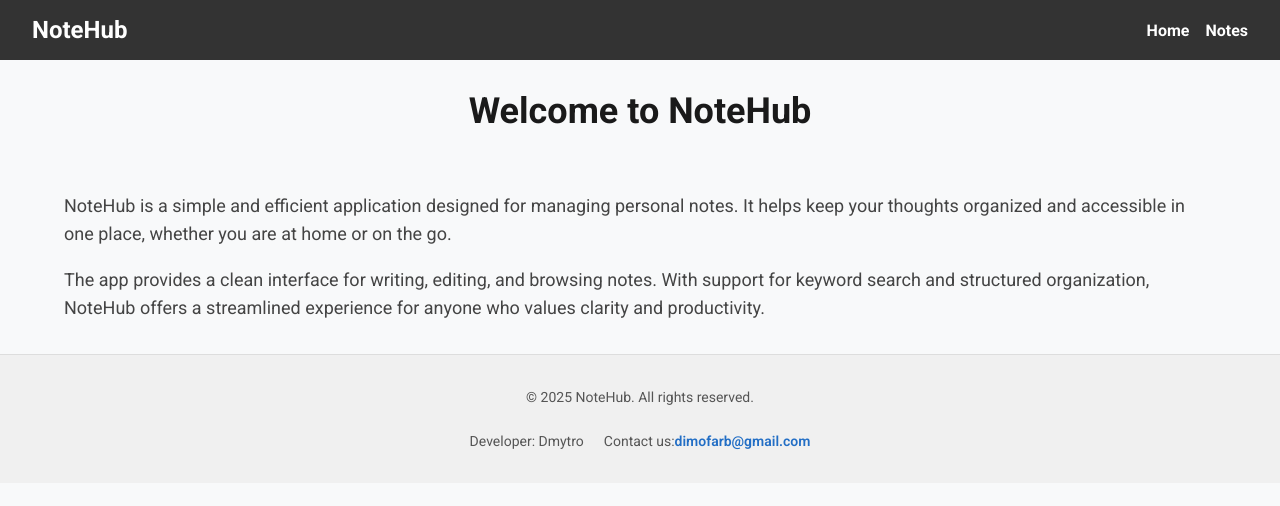
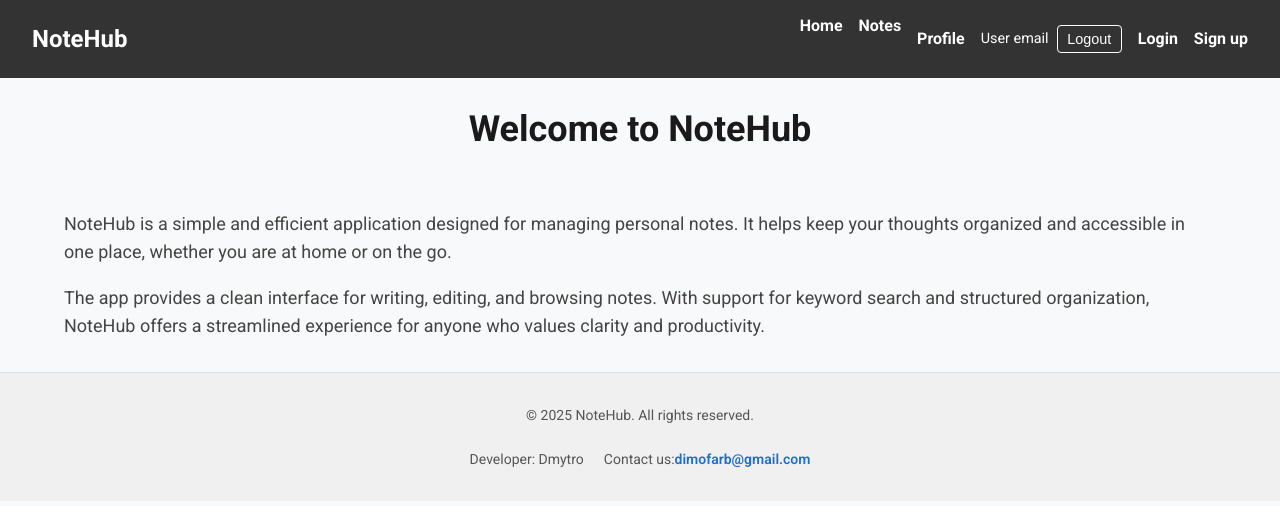
Before and after one commit to Diamond-FoxUA/09-auth, a Next.js app: page / in a window 1280 px wide. Shown: the top 506 px of the page. Built offline with nearby package versions, Linux system fonts and the light colour scheme.

Commit message:
feat: add AuthNavigation to Header

```diff
--- /dev/null
+++ b/components/AuthNavigation/AuthNavigation.module.css
@@ -0,0 +1,36 @@
+.userEmail {
+  color: white;
+  margin-right: 0.5rem;
+  font-size: 0.9rem;
+}
+
+.logoutButton {
+  background: transparent;
+  border: 1px solid white;
+  color: white;
+  padding: 0.3rem 0.6rem;
+  border-radius: 4px;
+  cursor: pointer;
+  font-size: 0.9rem;
+  transition: background-color 0.3s ease, color 0.3s ease;
+}
+
+.logoutButton:hover {
+  background-color: white;
+  color: #333;
+}
+
+.navigationItem {
+  display: flex;
+  align-items: center;
+}
+
+.navigationLink {
+  text-decoration: none;
+  color: white;
+  font-size: 1rem;
+}
+
+.navigationLink:hover {
+  color: #ddd;
+}
--- /dev/null
+++ b/components/AuthNavigation/AuthNavigation.tsx
@@ -0,0 +1,34 @@
+import css from './AuthNavigation.module.css';
+
+import Link from 'next/link';
+
+function AuthNavigation() {
+  return (
+    <>
+      <li className={css.navigationItem}>
+        <Link href="/profile" prefetch={false} className={css.navigationLink}>
+          Profile
+        </Link>
+      </li>
+
+      <li className={css.navigationItem}>
+        <p className={css.userEmail}>User email</p>
+        <button className={css.logoutButton}>Logout</button>
+      </li>
+
+      <li className={css.navigationItem}>
+        <Link href="/sign-in" prefetch={false} className={css.navigationLink}>
+          Login
+        </Link>
+      </li>
+
+      <li className={css.navigationItem}>
+        <Link href="/sign-up" prefetch={false} className={css.navigationLink}>
+          Sign up
+        </Link>
+      </li>
+    </>
+  );
+}
+
+export default AuthNavigation;
--- a/components/Header/Header.tsx
+++ b/components/Header/Header.tsx
@@ -1,5 +1,7 @@
 import Link from "next/link";
 import css from './header.module.css';
+
+import AuthNavigation from "../AuthNavigation/AuthNavigation";
 
 const Header = () => {
   return (
@@ -13,6 +15,7 @@
           <li>
             <Link href="/notes/filter/all">Notes</Link>
           </li>
+          <AuthNavigation />
         </ul>
       </nav>
     </header>
```
